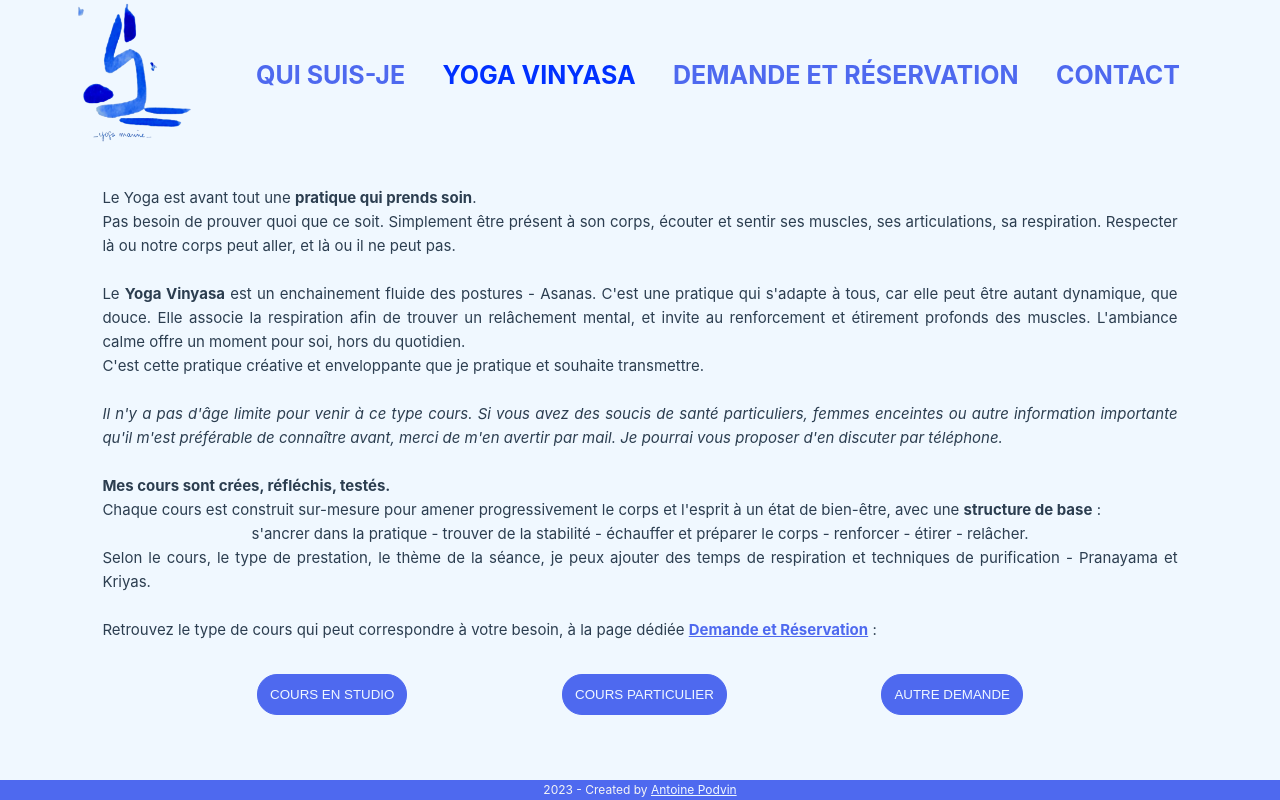
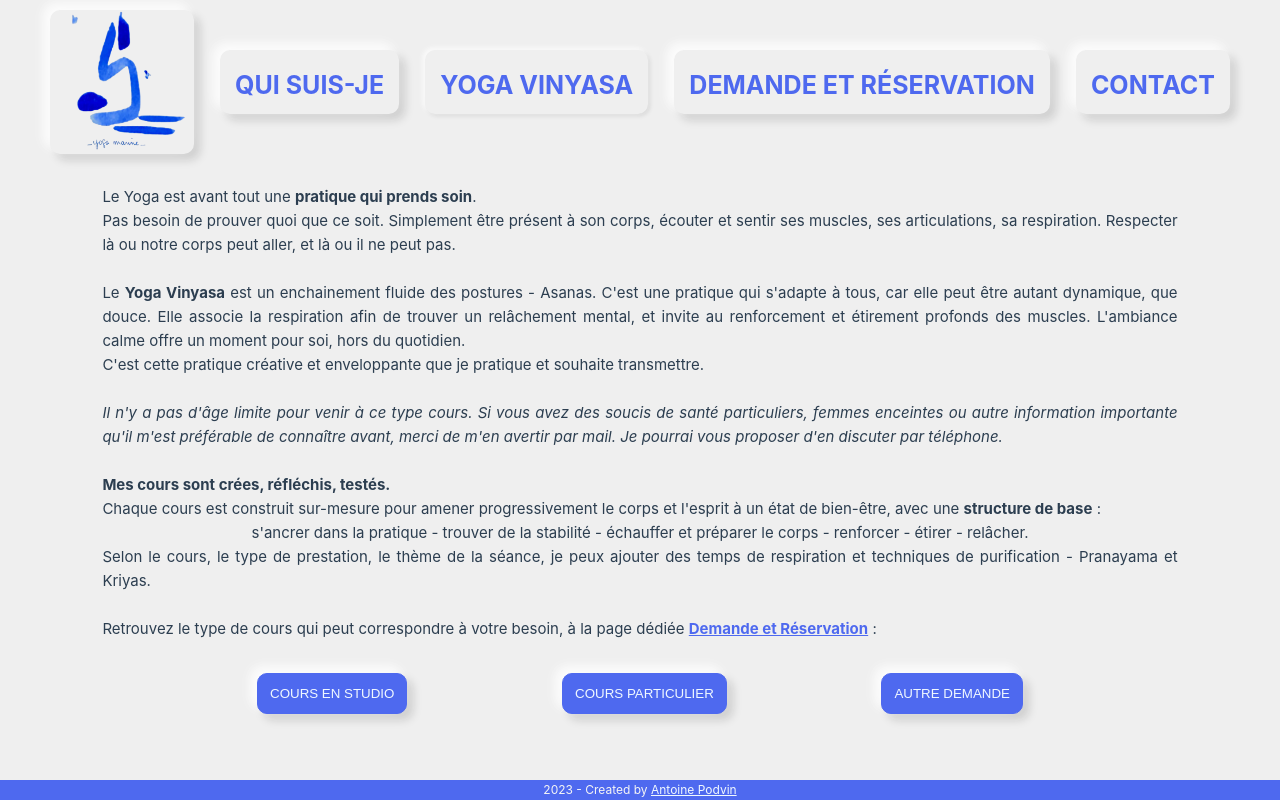
Before and after one commit to antoinepod/YogaMarine, a Vue app: page /yoga-vinyasa in a window 1280 px wide. Built offline with nearby package versions, Linux system fonts and the light colour scheme.

Commit message:
{+} Adding neomorphism style in buttons.

```diff
--- a/src/assets/base.css
+++ b/src/assets/base.css
@@ -43,7 +43,7 @@
 
 body {
   color: var(--color-text);
-  background: aliceblue;
+  background: #efefef;
   transition: color 0.5s, background-color 0.5s;
   line-height: 1.6;
   font-family: Inter, -apple-system, BlinkMacSystemFont, 'Segoe UI', Roboto, Oxygen, Ubuntu,
--- a/src/components/Header.vue
+++ b/src/components/Header.vue
@@ -1,89 +1,90 @@
 <template>
   <div class="container">
-    <button>
-      <img src="/logo.png" alt="" @click="router.push('/')"/>
-    </button>
-    <div class="titles-container">
-      <RouterLink to="/qui-suis-je" class="title">Qui suis-je</RouterLink>
-      <RouterLink to="/yoga-vinyasa" class="title">Yoga Vinyasa</RouterLink>
-      <RouterLink to="/demande-et-reservation" class="title">Demande et réservation</RouterLink>
-      <RouterLink to="/contact" class="title">Contact</RouterLink>
-    </div>
+    <RouterLink to="/" class="image"><img src="/logo.png" alt=""/></RouterLink>
+    <RouterLink to="/qui-suis-je" class="title">Qui suis-je</RouterLink>
+    <RouterLink to="/yoga-vinyasa" class="title">Yoga Vinyasa</RouterLink>
+    <RouterLink to="/demande-et-reservation" class="title">Demande et réservation</RouterLink>
+    <RouterLink to="/contact" class="title">Contact</RouterLink>
   </div>
 </template>
 
 <script setup>
-import {RouterLink, useRouter} from "vue-router";
-
-const router = useRouter();
 </script>
 
 <style scoped>
 .container {
-  height: 15vh;
+  height: 13vh;
   display: flex;
   justify-content: space-between;
   align-items: center;
-  margin: 15px 50px 0;
+  margin: 30px 50px 15px;
 }
-button {
-  background-color: transparent;
-  border: none;
-  outline: none;
+
+.image {
+  height: 18vh;
+  cursor: pointer;
+  transition: .2s ease-in-out;
+  border-radius: 10px;
+  box-shadow: -6px -6px 14px rgba(255, 255, 255, .7),
+  -6px -6px 10px rgba(255, 255, 255, .5),
+  6px 6px 8px rgba(255, 255, 255, .075),
+  6px 6px 10px rgba(0, 0, 0, .15);
 }
 
 img {
-  height: 18vh;
-  cursor: pointer;
-  transition: box-shadow 0.2s ease-out;
+  height: 100%;
 }
 
-img:hover,
-img:focus {
-  box-shadow: 0.5em 0.5em 0.5em -0.4em #4e69ef;
-  transition: box-shadow 0.2s ease-out;
+.image:hover {
+  box-shadow: -2px -2px 6px rgba(255, 255, 255, .6),
+  -2px -2px 4px rgba(255, 255, 255, .4),
+  2px 2px 2px rgba(255, 255, 255, .05),
+  2px 2px 4px rgba(0, 0, 0, .1);
 }
 
-.titles-container {
-  display: flex;
-  justify-content: space-between;
-  width: 100%;
-  margin: 20px 50px;
+.image:active {
+  box-shadow: inset -2px -2px 6px rgba(255, 255, 255, .7),
+  inset -2px -2px 4px rgba(255, 255, 255, .5),
+  inset 2px 2px 2px rgba(255, 255, 255, .075),
+  inset 2px 2px 4px rgba(0, 0, 0, .15);
 }
 
 .title {
+  height: 8vh;
   color: #4e69ef;
   text-transform: uppercase;
   font-weight: bold;
   font-size: 25px;
   cursor: pointer;
-  display: inline-block;
-  position: relative;
   text-decoration: none;
+  transition: .2s ease-in-out;
+  border-radius: 10px;
+  padding: 15px;
+  box-shadow: -6px -6px 14px rgba(255, 255, 255, .7),
+  -6px -6px 10px rgba(255, 255, 255, .5),
+  6px 6px 8px rgba(255, 255, 255, .075),
+  6px 6px 10px rgba(0, 0, 0, .15);
 }
 
-.title::after {
-  content: '';
-  position: absolute;
-  border-radius: 20px;
-  height: 2.5px;
-  left: 0;
-  bottom: 0;
-  width: 100%;
-  margin-left: 0;
-  transform: scaleX(0);
-  background-color: currentColor;
-  transform-origin: bottom right;
-  transition: transform 0.25s ease-out;
+.title:hover {
+  box-shadow: -2px -2px 6px rgba(255, 255, 255, .6),
+  -2px -2px 4px rgba(255, 255, 255, .4),
+  2px 2px 2px rgba(255, 255, 255, .05),
+  2px 2px 4px rgba(0, 0, 0, .1);
 }
 
-.title:hover::after {
-  transform: scaleX(1);
-  transform-origin: bottom left;
+.title:active {
+  box-shadow: inset -2px -2px 6px rgba(255, 255, 255, .7),
+  inset -2px -2px 4px rgba(255, 255, 255, .5),
+  inset 2px 2px 2px rgba(255, 255, 255, .075),
+  inset 2px 2px 4px rgba(0, 0, 0, .15);
 }
 
 .router-link-active {
-  color: #0030ff;
+  box-shadow: -2px -2px 6px rgba(255, 255, 255, .6),
+  -2px -2px 4px rgba(255, 255, 255, .4),
+  2px 2px 2px rgba(255, 255, 255, .05),
+  2px 2px 4px rgba(0, 0, 0, .1);
 }
 
 </style>
--- a/src/components/RoundedButton.vue
+++ b/src/components/RoundedButton.vue
@@ -17,18 +17,29 @@ const props = defineProps({
 button {
   background-color: #4e69ef;
   border: 1px solid #4e69ef;
-  border-radius: 20px;
+  border-radius: 10px;
   padding: 12px;
   color: aliceblue;
   cursor: pointer;
   text-transform: uppercase;
-  transition: transform 0.2s ease-out, box-shadow 0.25s ease-out;
+  transition: .2s ease-in-out;
+  box-shadow: -6px -6px 14px rgba(255, 255, 255, .7),
+  -6px -6px 10px rgba(255, 255, 255, .5),
+  6px 6px 8px rgba(255, 255, 255, .075),
+  6px 6px 10px rgba(0, 0, 0, .15);
 }
 
-button:hover,
-button:focus {
-  box-shadow: 0 0.5em 0.5em -0.4em #4e69ef;
-  transform: translateY(-0.2em);
-  transition: transform 0.2s ease-out, box-shadow 0.25s ease-out;
+button:hover {
+  box-shadow: -2px -2px 6px rgba(255, 255, 255, .6),
+  -2px -2px 4px rgba(255, 255, 255, .4),
+  2px 2px 2px rgba(255, 255, 255, .05),
+  2px 2px 4px rgba(0, 0, 0, .1);
+}
+
+button:active {
+  box-shadow: inset -2px -2px 6px rgba(255, 255, 255, .7),
+  inset -2px -2px 4px rgba(255, 255, 255, .5),
+  inset 2px 2px 2px rgba(255, 255, 255, .075),
+  inset 2px 2px 4px rgba(0, 0, 0, .15);
 }
 </style>
```
Also changed, not shown: src/views/ContactView.vue (+79 -1 lines).
